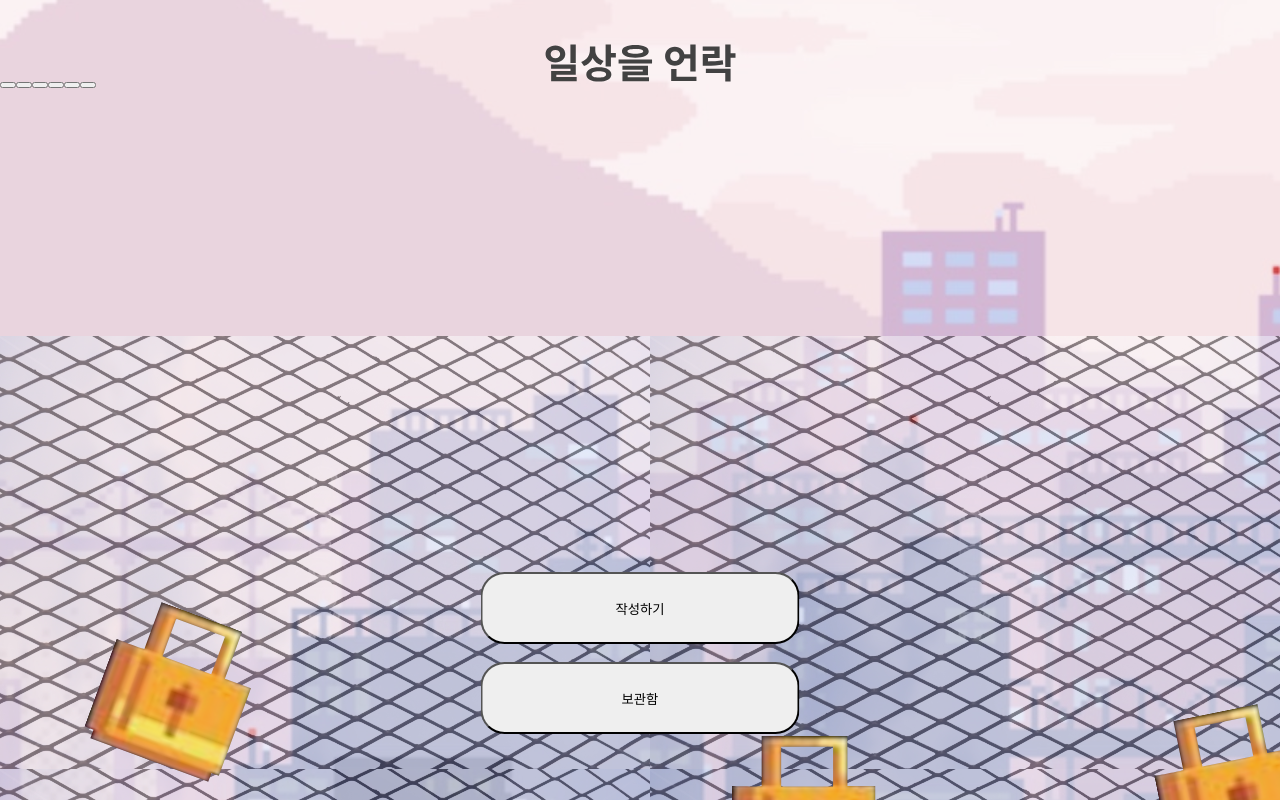
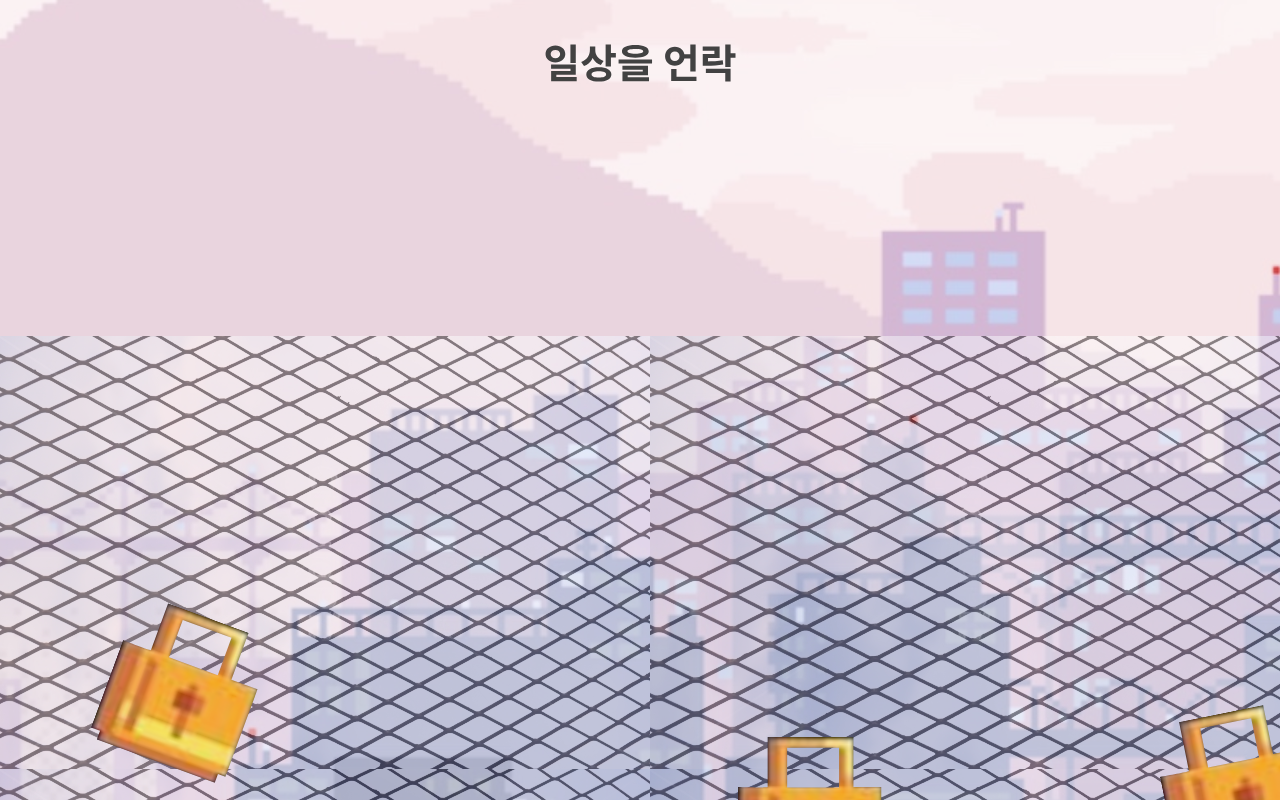
Before and after one commit to SOPKATON-Group3/Client, a React (Create React App) app: page /main in a window 1280 px wide. Shown: the top 800 px of the page. Built offline with nearby package versions, Linux system fonts and the light colour scheme.

Commit message:
feat: 커서 이미지 삽입

```diff
--- a/src/component/main/MessageOpenModal.jsx
+++ b/src/component/main/MessageOpenModal.jsx
@@ -17,6 +17,10 @@ function MessageFeedModal({ hidden, hideModal }) {
             <StyledUnlockImage src={UnLock} alt="unlock" />
             <StyledNickName>{modalInfo.nickname}</StyledNickName>
             <StyledModalContent>{modalInfo.description}</StyledModalContent>
+            <StyledButtonWrapper>
+              <button>저장하기</button>
+              <button>삭제하기</button>
+            </StyledButtonWrapper>
           </StyledModalContentWrapper>
         </>
       )}
@@ -73,4 +77,18 @@ const StyledModalContent = styled(CommonFontStyle)`
   text-align: justify;
   text-align-last: center;
 `;
+
+const StyledButtonWrapper = styled.div`
+  display: flex;
+  gap: 2.3rem;
+  button {
+    width: 20.1rem;
+    height: 6.7rem;
+    border-radius: 2.4rem;
+    display: flex;
+    justify-content: center;
+    align-items: center;
+  }
+`;
+
 export default MessageFeedModal;
--- a/src/component/main/unLockContainer.jsx
+++ b/src/component/main/unLockContainer.jsx
@@ -1,27 +1,45 @@
 import styled from "styled-components";
 import { ReactComponent as unLock } from "component/common/assets/icon/unLock.svg";
+import MessageOpenModal from "component/main/MessageOpenModal";
+import { useState } from "react";
 
-function unLockContainer() {
+function unLockContainer({ isAbleKey }) {
+  const [showModal, setShowModal] = useState(false);
+
+  const checkIfKeyExist = (isAbleKey) => {
+    // if (isAbleKey === true)
+  };
+
   return (
     <StyledRoot>
-      <UnLockWrapper>
+      <UnLockWrapper1
+        onClick={() => {
+          checkIfKeyExist(isAbleKey);
+        }}
+      >
         <UnLock1 />
-      </UnLockWrapper>
-      <UnLockWrapper>
+      </UnLockWrapper1>
+      <UnLockWrapper2>
         <UnLock2 />
-      </UnLockWrapper>
-      <UnLockWrapper>
+      </UnLockWrapper2>
+      <UnLockWrapper3>
         <UnLock3 />
-      </UnLockWrapper>
-      <UnLockWrapper>
+      </UnLockWrapper3>
+      <UnLockWrapper4>
         <UnLock4 />
-      </UnLockWrapper>
-      <UnLockWrapper>
+      </UnLockWrapper4>
+      <UnLockWrapper5>
         <UnLock5 />
-      </UnLockWrapper>
-      <UnLockWrapper>
+      </UnLockWrapper5>
+      <UnLockWrapper6>
         <UnLock6 />
-      </UnLockWrapper>
+      </UnLockWrapper6>
+      <MessageOpenModal
+        hidden={!showModal}
+        hideModal={() => {
+          setShowModal(false);
+        }}
+      />
     </StyledRoot>
   );
 }
@@ -33,48 +51,78 @@ const StyledRoot = styled.div`
   position: relative;
 `;
 
-const UnLock1 = styled(unLock)`
+const UnLock1 = styled(unLock)``;
+const UnLockWrapper1 = styled.button`
+  cursor: inherit;
   position: absolute;
   top: 52.998rem;
   left: 10.269rem;
   transform: rotate(20.18deg);
   z-index: 2;
+  border: 0;
+  outline: 0;
+  background-color: transparent;
 `;
 
-const UnLockWrapper = styled.button`
-  cursor: pointer;
-`;
-
-const UnLock2 = styled(unLock)`
+const UnLock2 = styled(unLock)``;
+const UnLockWrapper2 = styled.button`
+  cursor: inherit;
   position: absolute;
   top: 76.5rem;
   left: 36.2rem;
   z-index: 2;
+  border: 0;
+  outline: 0;
+  background-color: transparent;
 `;
-const UnLock3 = styled(unLock)`
+
+const UnLock3 = styled(unLock)``;
+const UnLockWrapper3 = styled.button`
+  cursor: inherit;
   position: absolute;
   top: 65.412rem;
   left: 73.2rem;
   z-index: 2;
+  border: 0;
+  outline: 0;
+  background-color: transparent;
 `;
-const UnLock4 = styled(unLock)`
+
+const UnLock4 = styled(unLock)``;
+const UnLockWrapper4 = styled.button`
+  cursor: inherit;
   position: absolute;
   top: 62.871rem;
   left: 115.83rem;
   transform: rotate(-11.43deg);
   z-index: 2;
+  border: 0;
+  outline: 0;
+  background-color: transparent;
 `;
-const UnLock5 = styled(unLock)`
+
+const UnLock5 = styled(unLock)``;
+const UnLockWrapper5 = styled.button`
+  cursor: inherit;
   position: absolute;
   top: 74.051rem;
   left: 159.643rem;
   transform: rotate(27.57deg);
   z-index: 2;
+  border: 0;
+  outline: 0;
+  background-color: transparent;
 `;
-const UnLock6 = styled(unLock)`
+
+const UnLock6 = styled(unLock)``;
+const UnLockWrapper6 = styled.button`
+  cursor: inherit;
   position: absolute;
   top: 50.204rem;
   left: 167.755rem;
   transform: rotate(-16.22deg);
   z-index: 2;
+  border: 0;
+  outline: 0;
+  background-color: transparent;
 `;
--- a/src/pages/Main.jsx
+++ b/src/pages/Main.jsx
@@ -5,31 +5,25 @@ import wireBackgroundImg, {
   ReactComponent as Wire,
 } from "component/common/assets/images/wire.svg";
 import UnLockContainer from "component/main/unLockContainer";
-import MessageOpenModal from "component/main/MessageOpenModal";
 import selectKey from "component/common/assets/icon/selectKey.png";
 import { useState } from "react";
 
 function Main() {
-  const [showModal, setShowModal] = useState(false);
-  // const [isAbleKey, setIsAbleKey] = useState(false);
+  const [isAbleKey, setIsAbleKey] = useState(true);
 
   return (
-    <StyledRoot url={mainBackgroundImg}>
+    <StyledRoot url={mainBackgroundImg} isAbleKey={isAbleKey}>
       <StyledLogoWrapper>
         <Logo />
       </StyledLogoWrapper>
-      <UnLockContainer />
+      <UnLockContainer isAbleKey={isAbleKey} />
       <StyledWireBackground url={wireBackgroundImg} />
-      <StyledButtonWrapper>
-        <button>작성하기</button>
-        <button>보관함</button>
-      </StyledButtonWrapper>
-      <MessageOpenModal
-        hidden={!showModal}
-        hideModal={() => {
-          setShowModal(false);
-        }}
-      />
+      {!isAbleKey && (
+        <StyledButtonWrapper>
+          <button>작성하기</button>
+          <button>보관함</button>
+        </StyledButtonWrapper>
+      )}
     </StyledRoot>
   );
 }
@@ -43,6 +37,8 @@ const StyledRoot = styled.div`
   position: relative;
   width: 100vw;
   height: 100vh;
+  cursor: ${(props) =>
+    props.isAbleKey ? `url(${selectKey}) 45 45, pointer` : "default"};
 `;
 
 const StyledLogoWrapper = styled.div`
@@ -72,5 +68,8 @@ const StyledButtonWrapper = styled.div`
     width: 31.9rem;
     height: 7.2rem;
     border-radius: 2.4rem;
+    display: flex;
+    justify-content: center;
+    align-items: center;
   }
 `;
```
